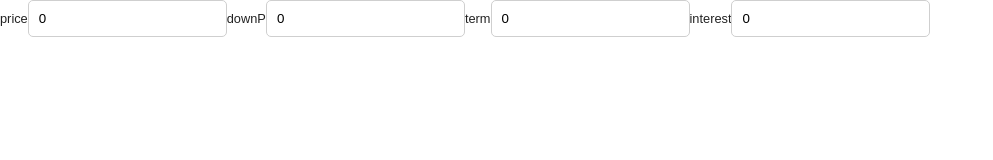
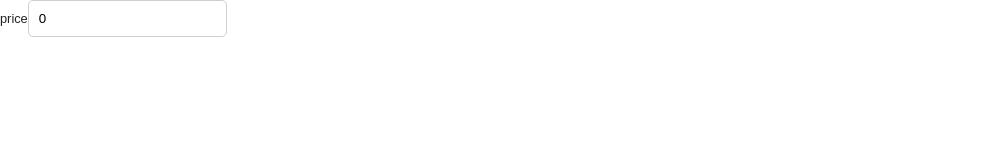
Before and after one commit to mathan1995/FormValidation, a React (Create React App) app: page / in a window 1280 px wide. Shown: the top 160 px of the page, without its empty margins (0-993 px from the left). Built offline with nearby package versions, Linux system fonts and the light colour scheme.

Commit message:
Added some changes in number only validation

```diff
--- a/src/onlyNumberValidate.js
+++ b/src/onlyNumberValidate.js
@@ -4,12 +4,7 @@ class EmptyValidate extends React.Component {
   constructor(props) {
     super(props);
     this.state = {
-      inputs: [
-        { name: "price", value: 0, error: "" },
-        { name: "downP", value: 0, error: "" },
-        { name: "term", value: 0, error: "" },
-        { name: "interest", value: 0, error: "" }
-      ]
+      inputs: [{ name: "price", value: 0, error: "" }]
     };
   }
 
```
